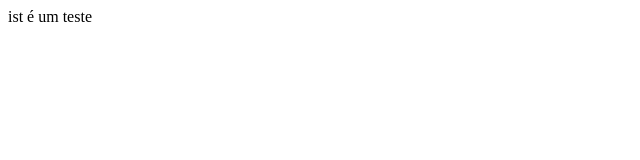
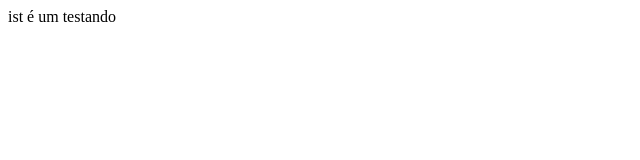
Before and after one commit to adilsondias2018/Lig-4, a plain HTML site: page index.html in a window 1280 px wide. Shown: the full height of the page, 0-640 px from the left. Drawn offline with Linux system fonts and the light colour scheme.

Commit message:
Commit teste

```diff
--- a/index.html
+++ b/index.html
@@ -9,7 +9,7 @@
 <body>
 
 
-    <div>ist é um teste</div>
+    <div>ist é um testando</div>
 
     <script src="script.js"></script>
 </body>
```
